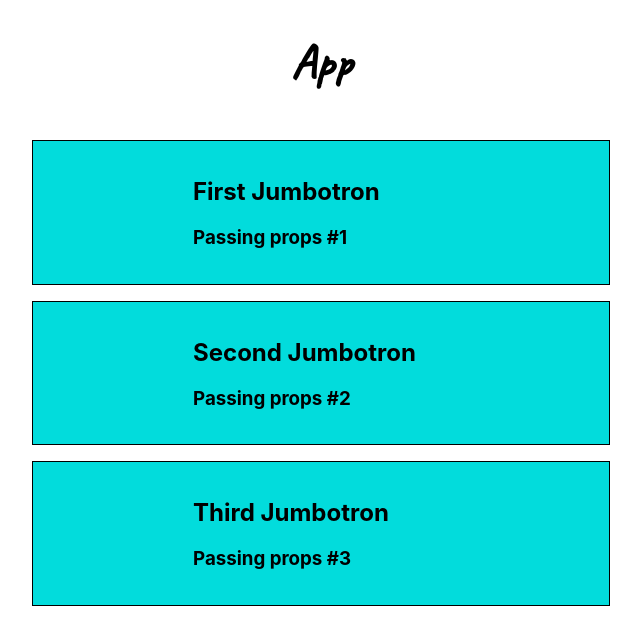
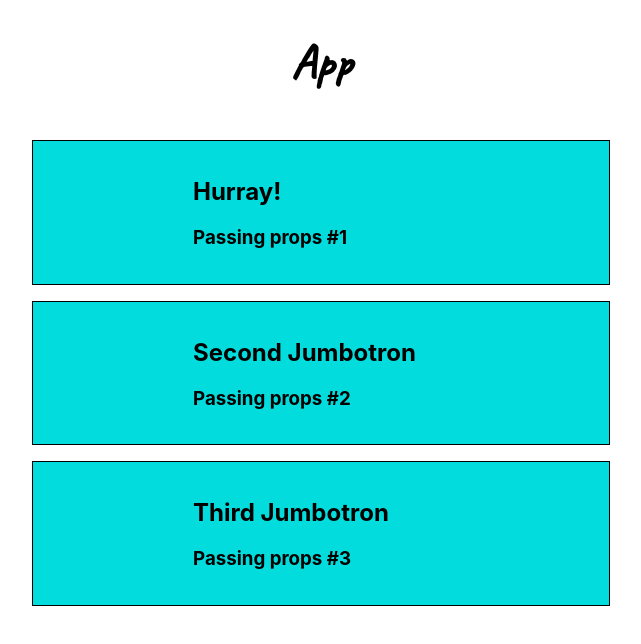
Before and after one commit to GreenCatInForest/jimbotron-react-app, a React (Create React App) app: page / in a window 1280 px wide. Shown: the top 644 px of the page, without its empty margins (319-960 px from the left). Built offline with nearby package versions, Linux system fonts and the light colour scheme.

Commit message:
add no-string prop value

```diff
--- a/src/App.js
+++ b/src/App.js
@@ -7,6 +7,7 @@ export const App = () => {
       <Jimbotron
         titleJimbotron="First Jumbotron"
         subTitleJimbotron="Passing props #1"
+        isFav={true}
       />
       <Jimbotron
         titleJimbotron="Second Jumbotron"
--- a/src/components/Jimbotron.js
+++ b/src/components/Jimbotron.js
@@ -3,7 +3,9 @@ export const Jimbotron = (props) => {
   let subTitleJimbotron = props.subTitleJimbotron;
   return (
     <div className="jimbotron">
-      <h2 className="titleJimbotron">{titleJimbotron}</h2>
+      <h2 className="titleJimbotron">
+        {props.isFav ? "Hurray!" : titleJimbotron}
+      </h2>
       <h3 className="subTitleJimbotron">{subTitleJimbotron}</h3>
     </div>
   );
```
